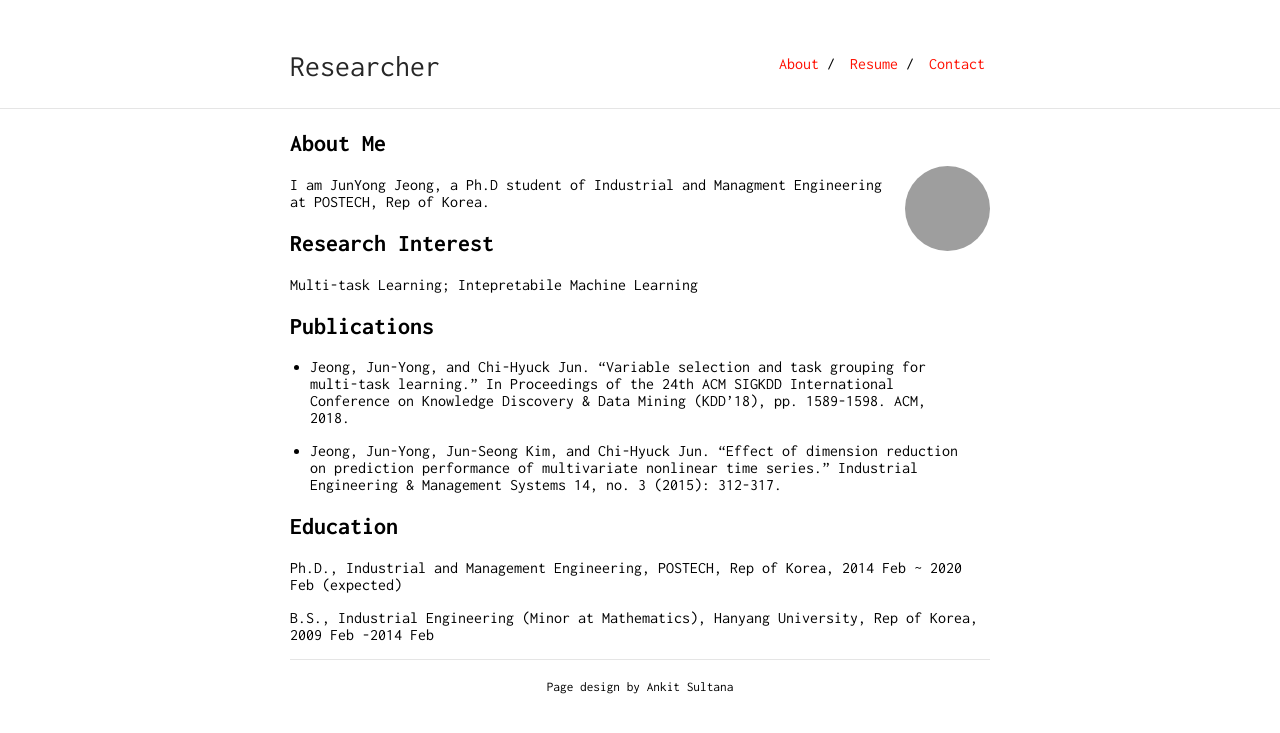
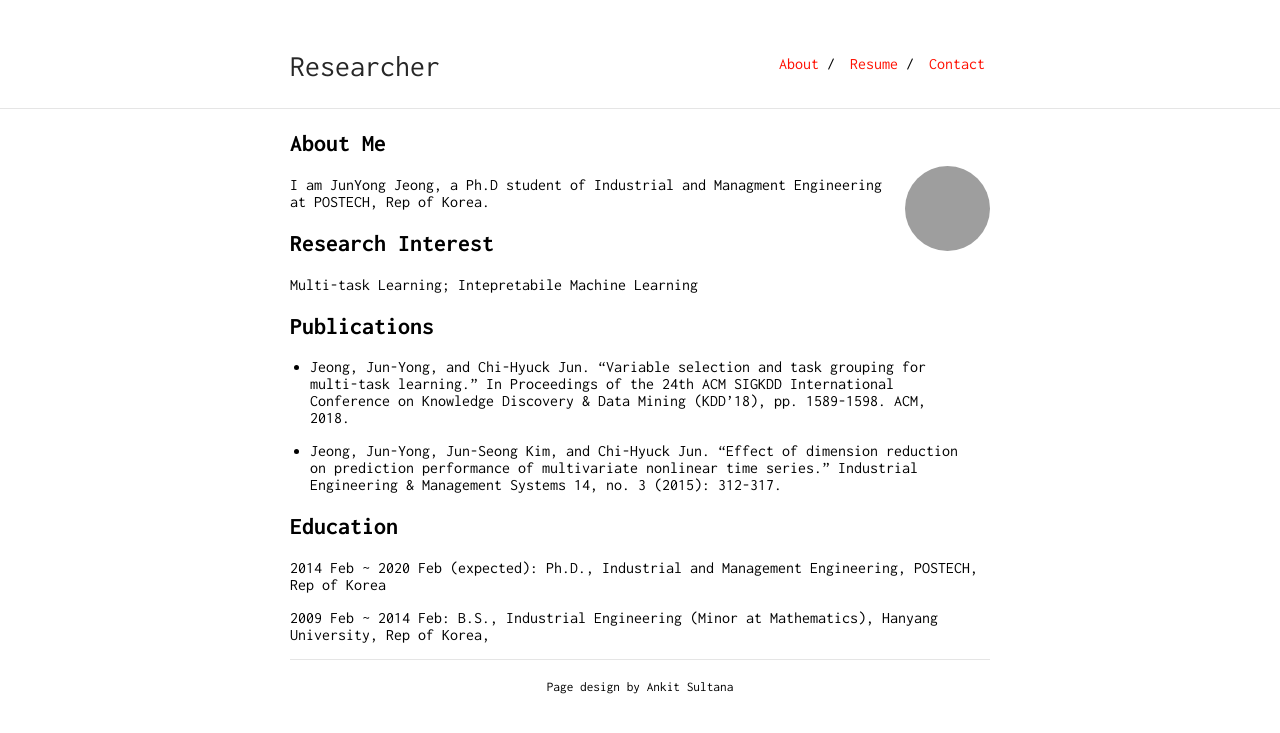
Before and after one commit to JunYongJeong/JunYongJeong.github.io, a Jekyll site: the page built from index.md, in a window 1280 px wide. Shown: the top 733 px of the page. Built offline with Jekyll 4.4.1, drawn with Linux system fonts in a browser that asks for light colours; our own code applies the rules of GitHub Pages for plain Markdown files; grey boxes are pictures that could not be loaded.

```diff
--- a/index.md
+++ b/index.md
@@ -19,6 +19,6 @@ Multi-task Learning; Intepretabile Machine Learning
 * Jeong, Jun-Yong, Jun-Seong Kim, and Chi-Hyuck Jun. "Effect of dimension reduction on prediction performance of multivariate nonlinear time series." Industrial Engineering & Management Systems 14, no. 3 (2015): 312-317.
 
 ## Education
-Ph.D., Industrial and Management Engineering, POSTECH, Rep of Korea, 2014 Feb ~ 2020 Feb (expected)
+2014 Feb ~ 2020 Feb (expected): Ph.D., Industrial and Management Engineering, POSTECH, Rep of Korea
 
-B.S., Industrial Engineering (Minor at Mathematics), Hanyang University, Rep of Korea, 2009 Feb -2014 Feb
+2009 Feb ~ 2014 Feb: B.S., Industrial Engineering (Minor at Mathematics), Hanyang University, Rep of Korea,
```
